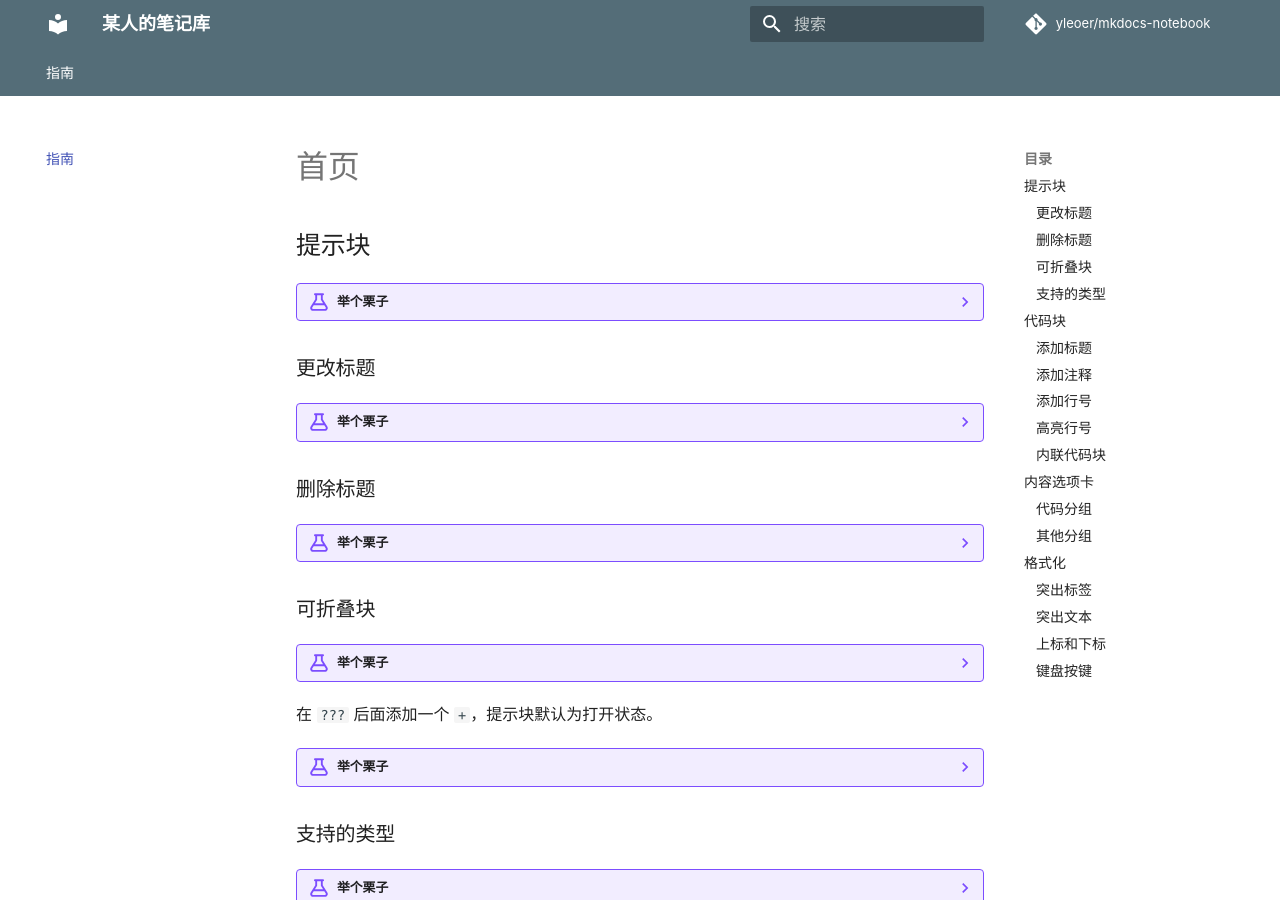
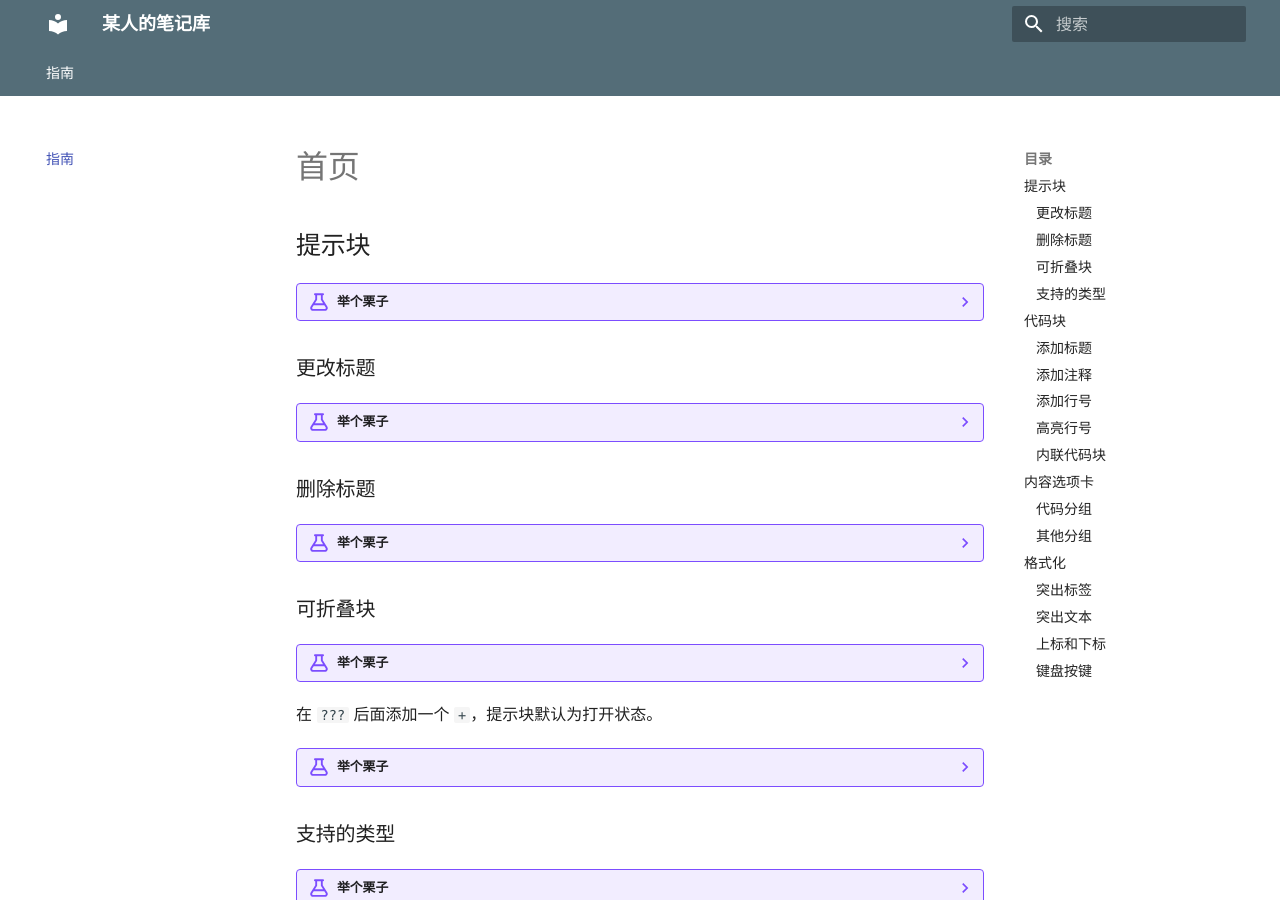
Before and after one commit to yleoer/mkdocs-notebook, an MkDocs documentation site: the page built from docs/index.md, in a window 1280 px wide and 900 px high. Built offline with MkDocs 1.6.1 and Material for MkDocs 9.7.7, drawn with Linux system fonts in a browser that asks for light colours; comment, search, counter and statistics services are not loaded; part of the change alters nothing that is shown.

Commit message:
fix: hide the repo url

```diff
--- a/mkdocs.yml
+++ b/mkdocs.yml
@@ -2,8 +2,8 @@ site_name: 某人的笔记库
 site_url: https://note.yxuefeng.com/
 site_author: yleoer
 site_description: 仅仅是某人的笔记库罢了
-repo_name: yleoer/mkdocs-notebook
-repo_url: https://github.com/yleoer/mkdocs-notebook.git
+#repo_name: yleoer/mkdocs-notebook
+#repo_url: https://github.com/yleoer/mkdocs-notebook.git
 copyright: Copyright &copy; 2021 yleoer
 
 theme:
```
